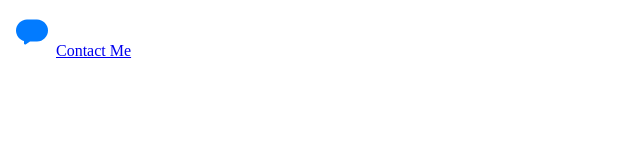
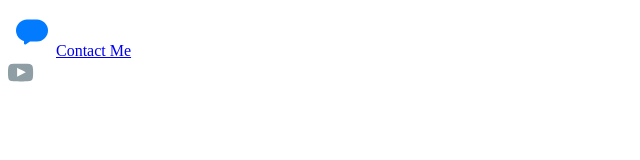
Before and after one commit to iamusmaniftikhar/My-Portfolio, a plain HTML site: page index.html in a window 1280 px wide. Shown: the full height of the page, 0-640 px from the left. Drawn offline with Linux system fonts and the light colour scheme.

Commit message:
youtube icon

```diff
--- a/index.html
+++ b/index.html
@@ -12,6 +12,7 @@
             <a href="#"><img src="images/Chat_Blue.png" alt="chat-logo">Contact Me</a>
         </div>
         <div class="navIcons">
+            <a href="#"><img src="images/Youtube_Gray.png" alt="Youtube icon logo"></a>
 
         </div>
     </div>
```
